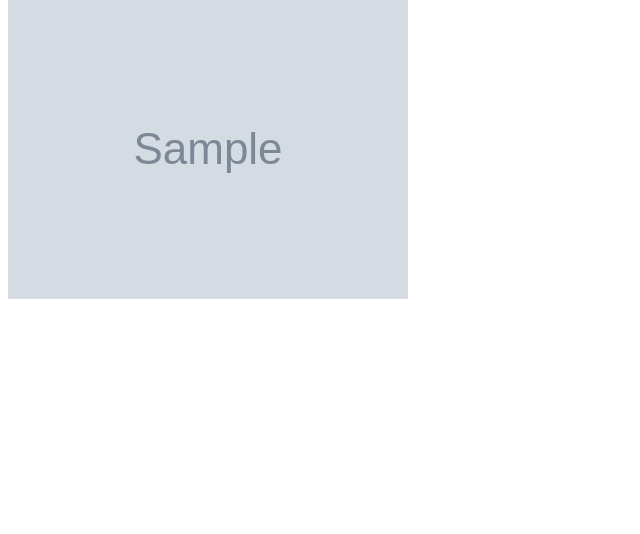
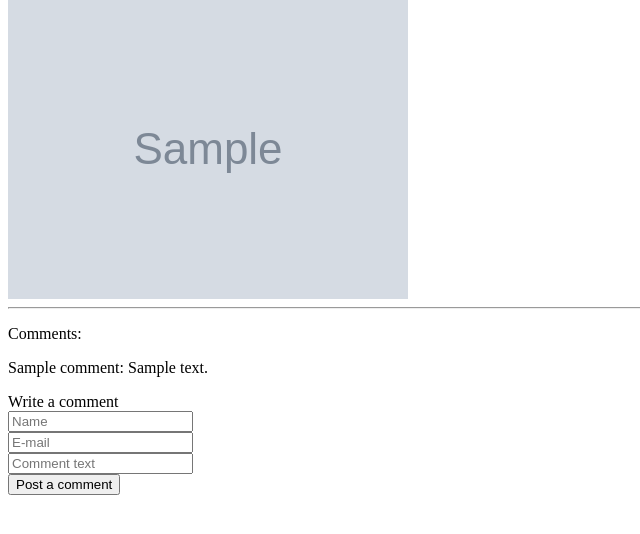
Before and after one commit to dzonibg/test, a PHP site: template Views/product/show.view.php in a window 1280 px wide. Shown: the part 118-652 px from the top of the page, without its empty margins (0-640 px from the left). Run offline with PHP 8.4, Linux system fonts and the light colour scheme; the template is opened without the code that fills it: most values are stand-ins (such as "Sample title", 1, 10 or a date in 2020); grey boxes marked "Sample" are stand-in pictures.

Commit message:
Added comments for particular products.

```diff
--- a/App/Http/Controllers/ProductController.php
+++ b/App/Http/Controllers/ProductController.php
@@ -75,10 +75,12 @@ class ProductController {
     public function show($id) {
         $product = new Product();
         $product = $product->findById($id);
+        $comments = new Comment();
+        $comments = $comments->approvedOnly($id);
 
 
 
-        return view("product/show", compact("product"));
+        return view("product/show", compact("product", "comments"));
     }
 
 }
--- a/Views/product/show.view.php
+++ b/Views/product/show.view.php
@@ -5,4 +5,37 @@
     <h4><?=$product->description?></h4>
     <img class="img-fluid" src="/storage/product/images/<?=$product->image?>">
 
+    <hr>
+
+    <div>
+        <p>Comments:</p>
+
+        <?php foreach ($comments as $comment) { ?>
+
+            <p> <?=$comment->name?>: <?=$comment->body?> </p>
+
+        <?php } ?>
+
+        <div class="card">
+            <div class="card-header">Write a comment</div>
+            <div class="card-body">
+                <form class="form-inline" action="/comment/store" method="POST">
+                    <div class="input-group-text">
+                        <input type="text" name="name" placeholder="Name" class="form-control mb-2 mr-sm-2">
+                    </div>
+                    <div class="input-group-text">
+                        <input type="text" name="email" placeholder="E-mail" class="form-control mb-2 mr-sm-2">
+                    </div>
+                    <div class="input-group-text">
+                        <input type="text" name="body" placeholder="Comment text" class="form-control mb-2 mr-sm-2">
+                    </div>
+                    <input type="hidden" name="product_id" value="<?=$product->id?>">
+                    <button type="submit" class="btn btn-primary mb-2">Post a comment</button>
+                </form>
+
+            </div>
+        </div>
+
+    </div>
+
 </div>
```
Also changed, not shown: App/Models/Comment.php (+7 -0 lines).
